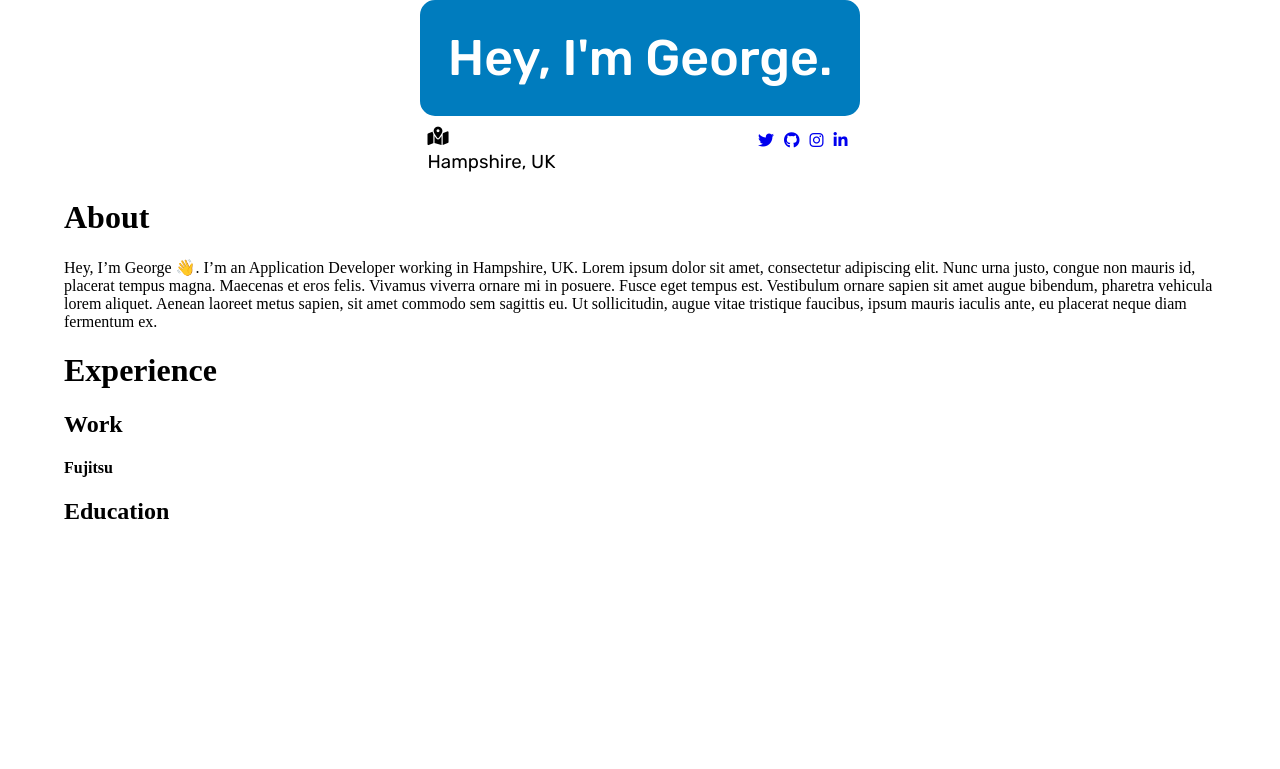
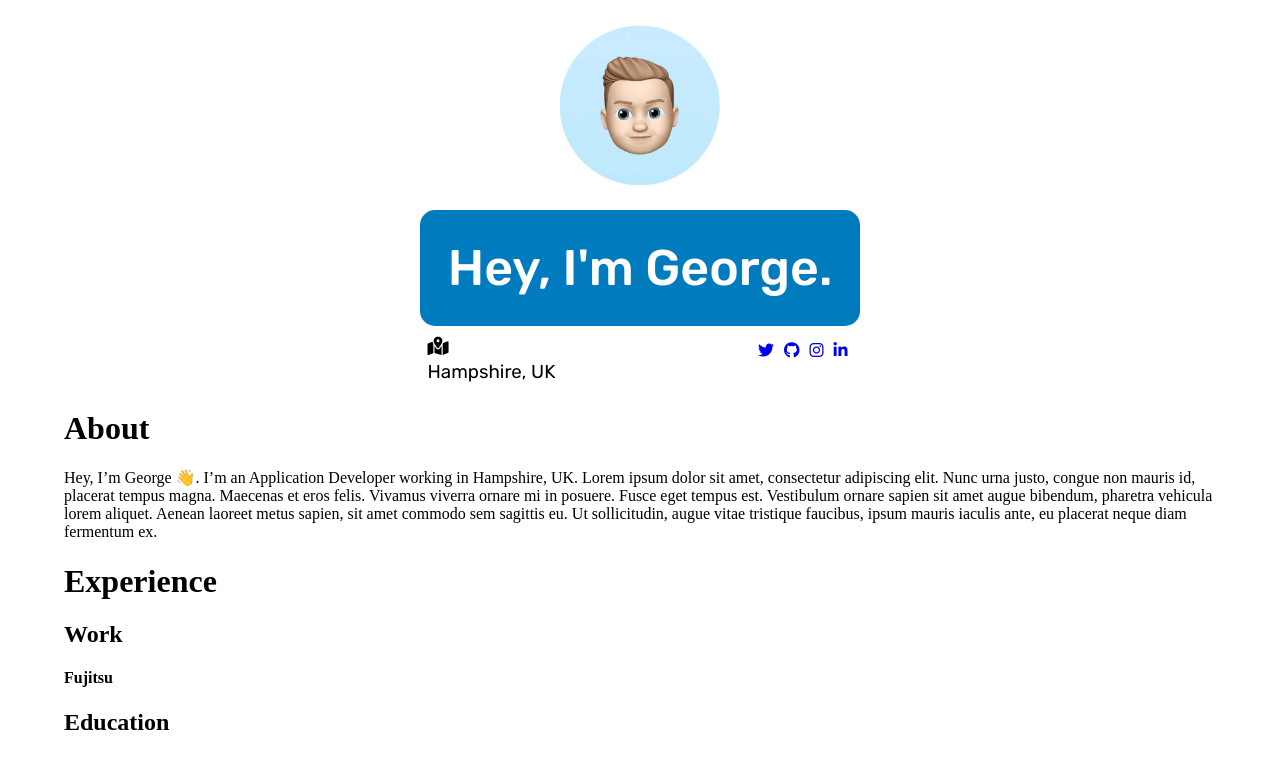
Before and after one commit to georgepstaylor/gpst, a Jekyll site: the page built from index.md, in a window 1280 px wide. Shown: the top 769 px of the page. Built offline with Jekyll 4.4.1, drawn with Linux system fonts in a browser that asks for light colours; nearby versions of some CDN libraries.

Commit message:
add back memoji

```diff
--- a/_layouts/index.html
+++ b/_layouts/index.html
@@ -14,7 +14,7 @@
 
 <body>
     <div class="wrapper-header">
-        <!-- <img class="memoji" src="{{ "assets/memoji.jpg" | relative_url }}"> -->
+        <img class="memoji" src="{{ "assets/memoji.jpg" | relative_url }}">
         <div class="header">
             <h1 class="name">Hey, I'm George.</h1>
             <div class="addon-header">
```
